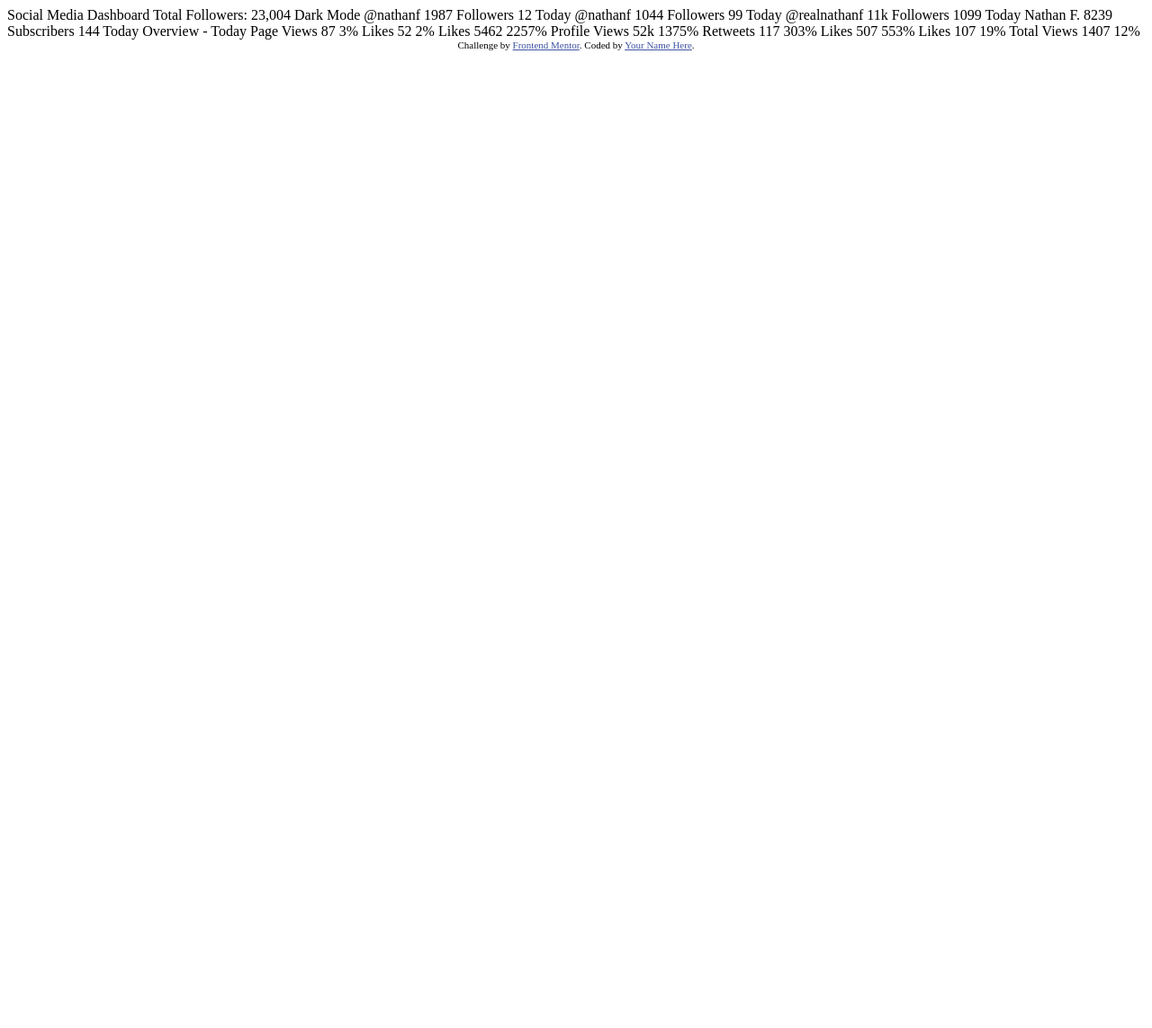
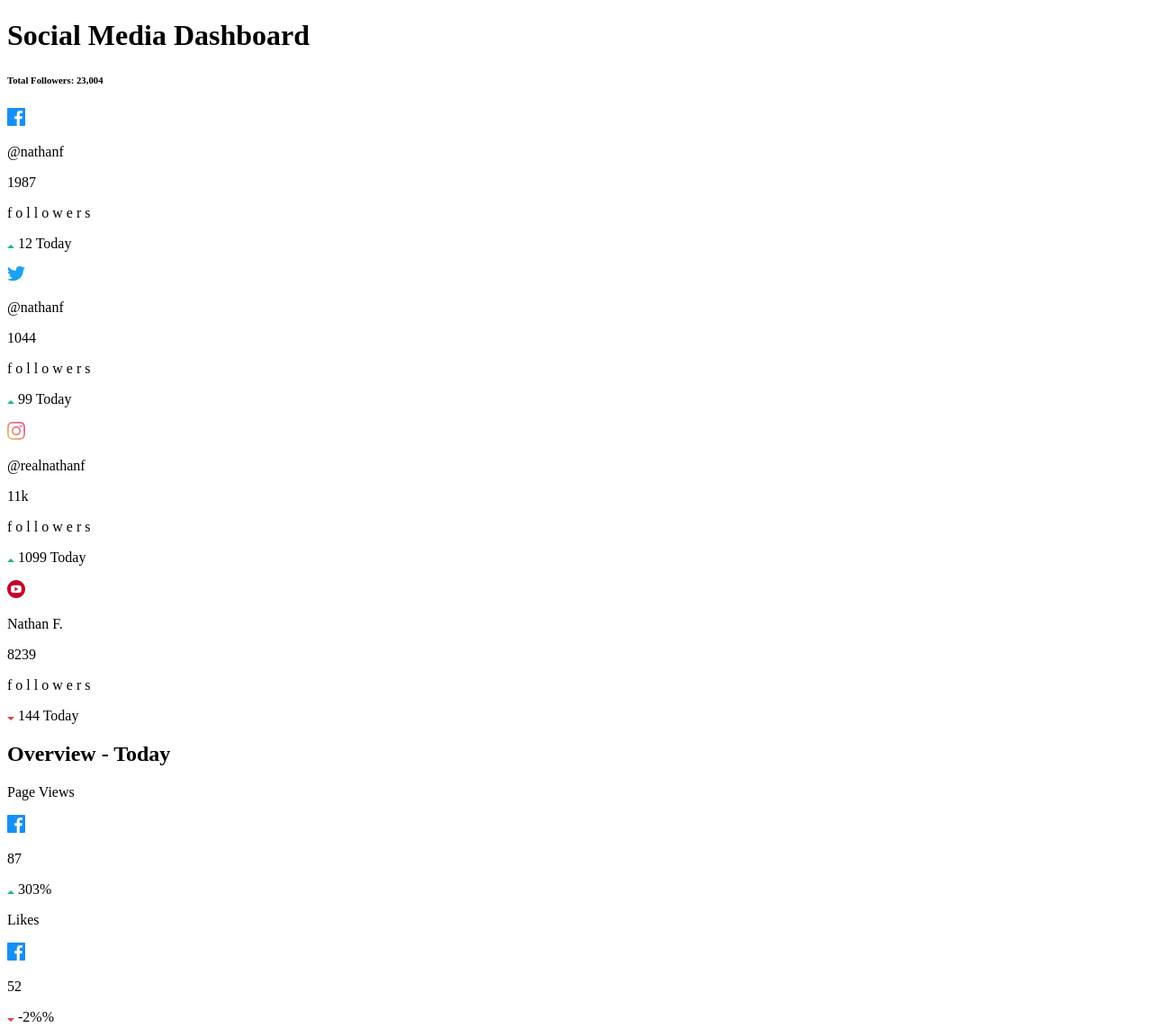
Before and after one commit to YasmimVieira/socialmedia, a plain HTML site: page index.html in a window 1280 px wide. Shown: the whole page at 90% size. Before the commit the page ends 800 px from the top, so only its background shows below. Drawn offline with Linux system fonts and the light colour scheme.

Commit message:
chore: initial struct html

```diff
--- a/index.html
+++ b/index.html
@@ -1,87 +1,92 @@
 <!DOCTYPE html>
 <html lang="en">
+
 <head>
   <meta charset="UTF-8">
-  <meta name="viewport" content="width=device-width, initial-scale=1.0"> <!-- displays site properly based on user's device -->
+  <meta name="viewport" content="width=device-width, initial-scale=1.0">
+  <title>Social media</title>
+</head>
 
-  <link rel="icon" type="image/png" sizes="32x32" href="./images/favicon-32x32.png">
-
-  <title>Frontend Mentor | [Challenge Name Here]</title>
-
-  <!-- Feel free to remove these styles or customise in your own stylesheet 👍 -->
-  <style>
-    .attribution { font-size: 11px; text-align: center; }
-    .attribution a { color: hsl(228, 45%, 44%); }
-  </style>
-</head>
 <body>
 
-  Social Media Dashboard
-  Total Followers: 23,004
+  <main>
+    <header>
+      <div class="title-toggle">
+        <h1>Social Media Dashboard</h1>
+        <h6>Total Followers: 23,004</h6>
+      </div>
+    </header>
+    <main>
+      <section class="followers">
+        <div class="facebook">
+          <div class="icon">
+            <img src="/images/icon-facebook.svg" alt="Icone facebook">
+            <p>@nathanf</p>
+          </div>
+          <p>1987</p>
+          <p>f o l l o w e r s</p>
+          <p><img src="/images/icon-up.svg" alt="Icone setinha para cima"> 12 Today</p>
+        </div>
+        <div class="twitter">
+          <div class="icon">
+            <img src="/images/icon-twitter.svg" alt="Icone Twitter">
+            <p>@nathanf</p>
+          </div>
+          <p>1044</p>
+          <p>f o l l o w e r s</p>
+          <p><img src="/images/icon-up.svg" alt="Icone setinha para cima"> 99 Today</p>
+        </div>
+        <div class="instagram">
+          <div class="icon">
+            <img src="/images/icon-instagram.svg" alt="Icone instagram">
+            <p>@realnathanf</p>
+          </div>
+          <p>11k</p>
+          <p>f o l l o w e r s</p>
+          <p><img src="/images/icon-up.svg" alt="Icone setinha para cima"> 1099 Today</p>
+        </div>
+        <div class="youtube">
+          <div class="icon">
+            <img src="/images/icon-youtube.svg" alt="Icone youtube">
+            <p>Nathan F.</p>
+          </div>
+          <p>8239</p>
+          <p>f o l l o w e r s</p>
+          <p><img src="/images/icon-down.svg" alt="Icone setinha para baixo"> 144 Today</p>
+        </div>
+      </section>
 
-  Dark Mode
+      <section class="overview">
+        <h2>Overview - Today</h2>
 
+        <section class="up">
+          <div class="facebook">
+            <section class="title">
+              <p>Page Views</p>
+              <img src="/images/icon-facebook.svg" alt="Icone de facebook">
+            </section>
+            <section class="text">
+              <p>87</p>
+              <p><img src="/images/icon-up.svg" alt="Icone para cima"> 303%</p>
+            </section>
+          </div>
 
+          <div class="facebook">
+            <section class="title">
+              <p>Likes</p>
+              <img src="/images/icon-facebook.svg" alt="Icone de facebook">
+            </section>
+            <section class="text">
+              <p>52</p>
+              <p><img src="/images/icon-down.svg" alt="Icone para baixo"> -2%%</p>
+            </section>
+          </div>
 
-  @nathanf
-  1987
-  Followers
-  12 Today
+        </section>
 
-  @nathanf
-  1044
-  Followers
-  99 Today
+      </section>
+    </main>
+  </main>
+</body>
 
-  @realnathanf
-  11k
-  Followers
-  1099 Today
-
-  Nathan F.
-  8239
-  Subscribers
-  144 Today
-
-
-
-  Overview - Today
-
-  Page Views
-  87
-  3%
-
-  Likes
-  52
-  2%
-
-  Likes
-  5462
-  2257%
-
-  Profile Views
-  52k
-  1375%
-
-  Retweets
-  117
-  303%
-
-  Likes
-  507
-  553%
-
-  Likes
-  107
-  19%
-
-  Total Views
-  1407
-  12%
-
-  <div class="attribution">
-    Challenge by <a href="https://www.frontendmentor.io?ref=challenge" target="_blank">Frontend Mentor</a>.
-    Coded by <a href="#">Your Name Here</a>.
-  </div>
-</body>
 </html>
```
